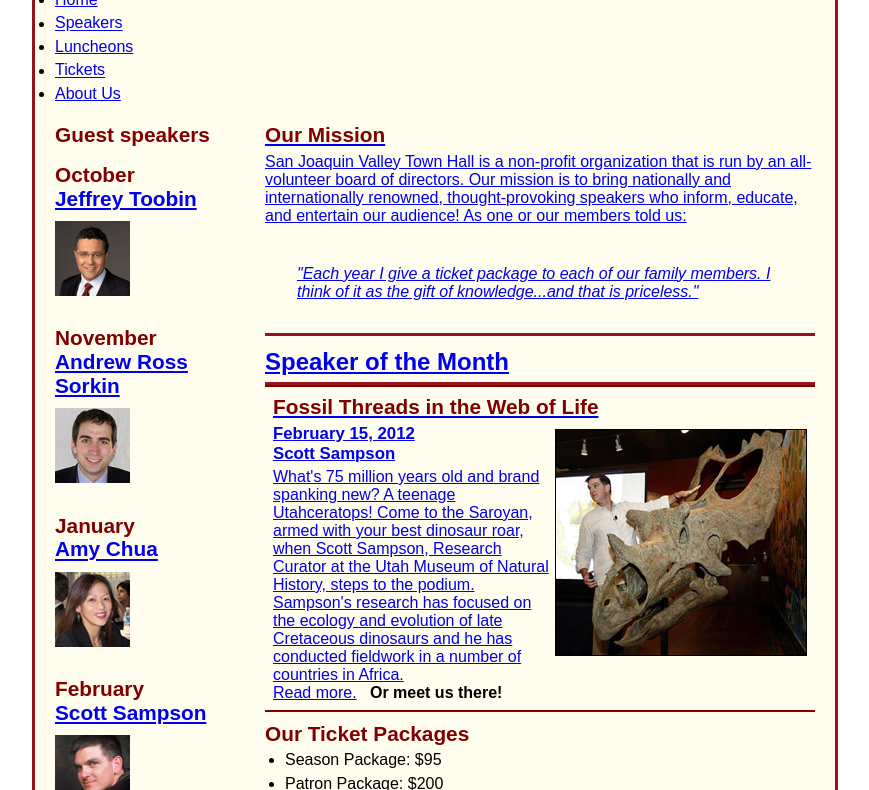
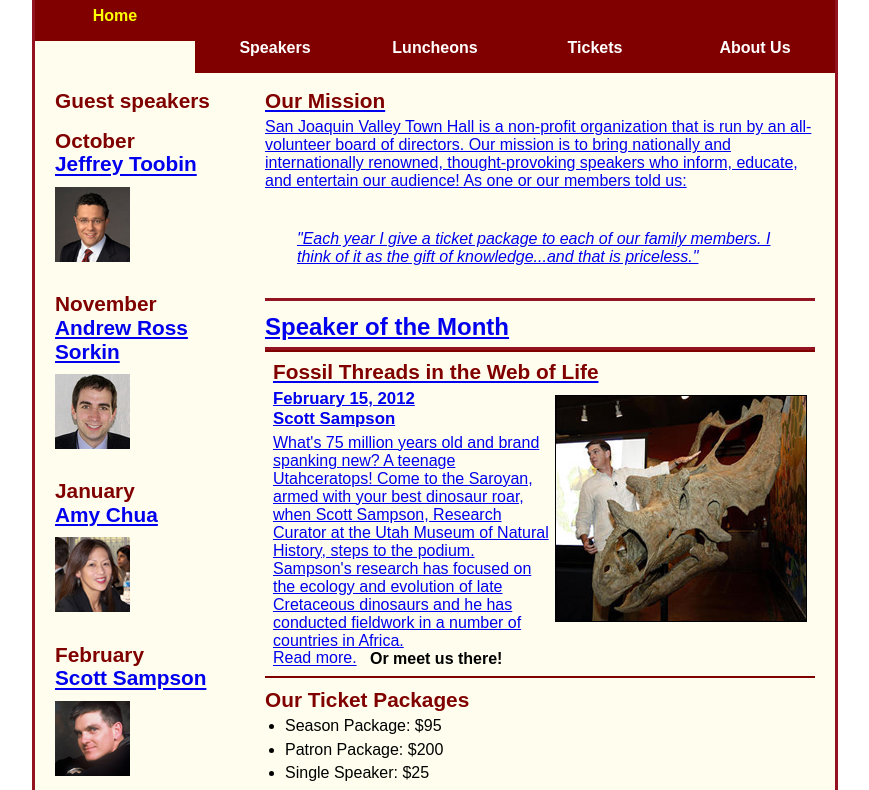
Before and after one commit to GabrielaSaboia/A13, a plain HTML site: page index.html in a window 1280 px wide. Shown: the part 139-929 px from the top of the page, without its empty margins (205-1074 px from the left). Drawn offline with Linux system fonts and the light colour scheme.

Commit message:
Exercise 7-1
Numbers 1- 7

```diff
--- a/index.html
+++ b/index.html
@@ -15,13 +15,15 @@
 		<h2>San Joaquin Valley Town Hall</h2>
 		<h3>Celebrating our <span class="shadow">75<sup>th</sup></span> Year</h3>
 	</header>
-	<ul id="nav-menu">
+	<nav id="nav_menu">
+	<ul>
 		<li><a href="index.html" class="current">Home</li>
 		<li><a href="speakers.html">Speakers</li>
 		<li><a href="luncheon.html">Luncheons</li>
 		<li><a href="tickets.html">Tickets</li>
 		<li><a href="aboutus.html">About Us</li>
 	</ul>
+	</nav>
 	<main>
 		<section>
 		<h2>Our Mission</h2>
--- a/styles/main.css
+++ b/styles/main.css
@@ -14,9 +14,7 @@ body {
 	border: solid 3px #931420;
     background-color: #fffded;
 }
-a:hover{
-	font-style: italic;
-}
+
 
 h3{
     padding-bottom: .25em;
@@ -44,6 +42,9 @@ li{
 a{
     padding-top: .40em;
     padding-bottom: .40em;
+}
+a:hover{
+    font-style: italic;
 }
 
 	/* the styles for the header */
@@ -75,13 +76,27 @@ header img {
 }
 /* Navigation styles*/
 
-#nav-menu ul{
-    text-decoration: none;
+#nav_menu ul{
+    list-style: none !important;
     margin: 0;
     padding: 0;
 }
-#nav-menu ul li{
+#nav_menu ul li{
+    display: inline;
     float: left;
+}
+#nav_menu ul li a{
+    display: block;
+    width: 160px;
+    text-align: center;
+    padding: 1em 0;
+    text-decoration: none !important;
+    background-color: #800000;
+    color: white;
+    font-weight: bold;
+}
+#nav_menu ul li a.current{
+    color: yellow;
 }
 /* the styles for the section */
 section{
```
